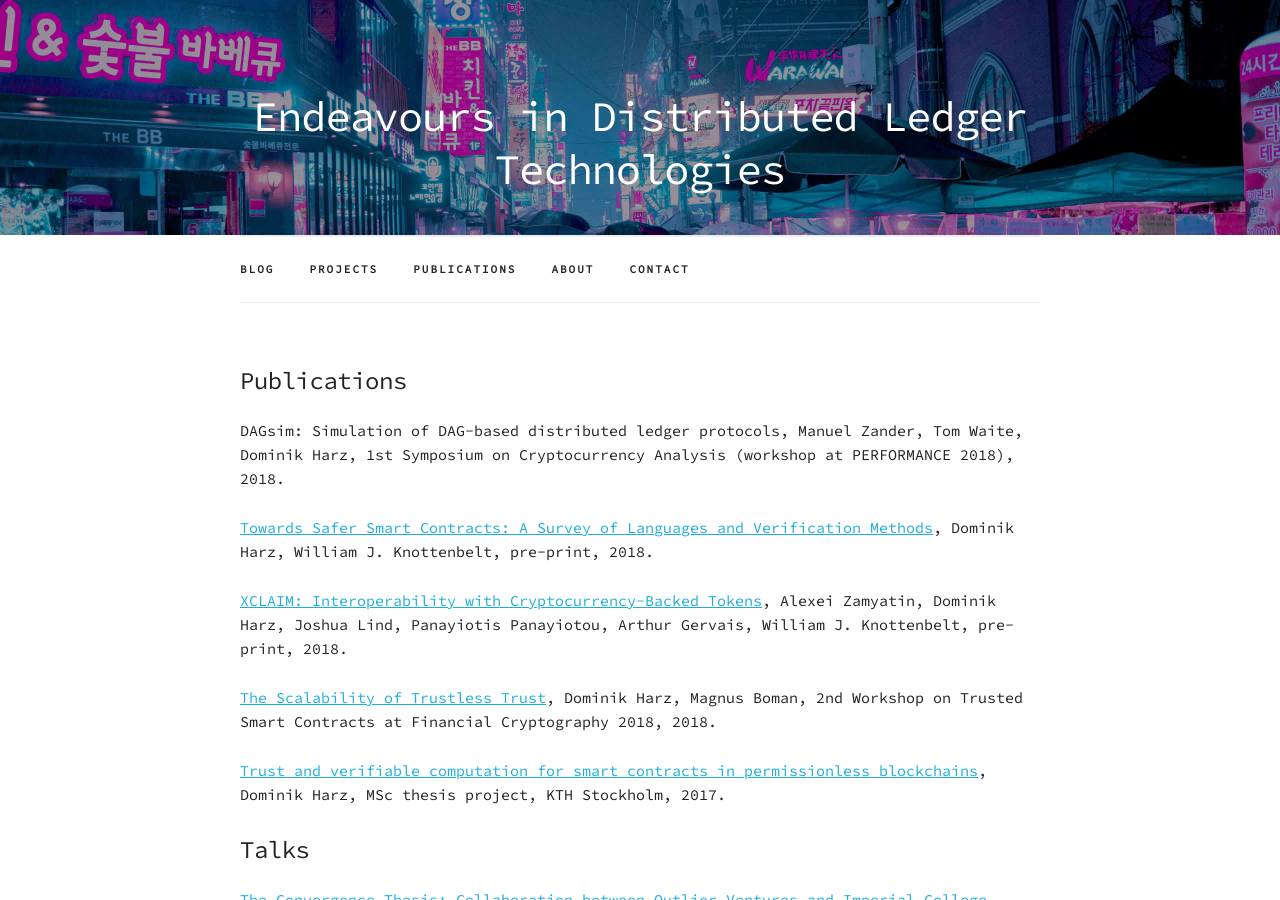
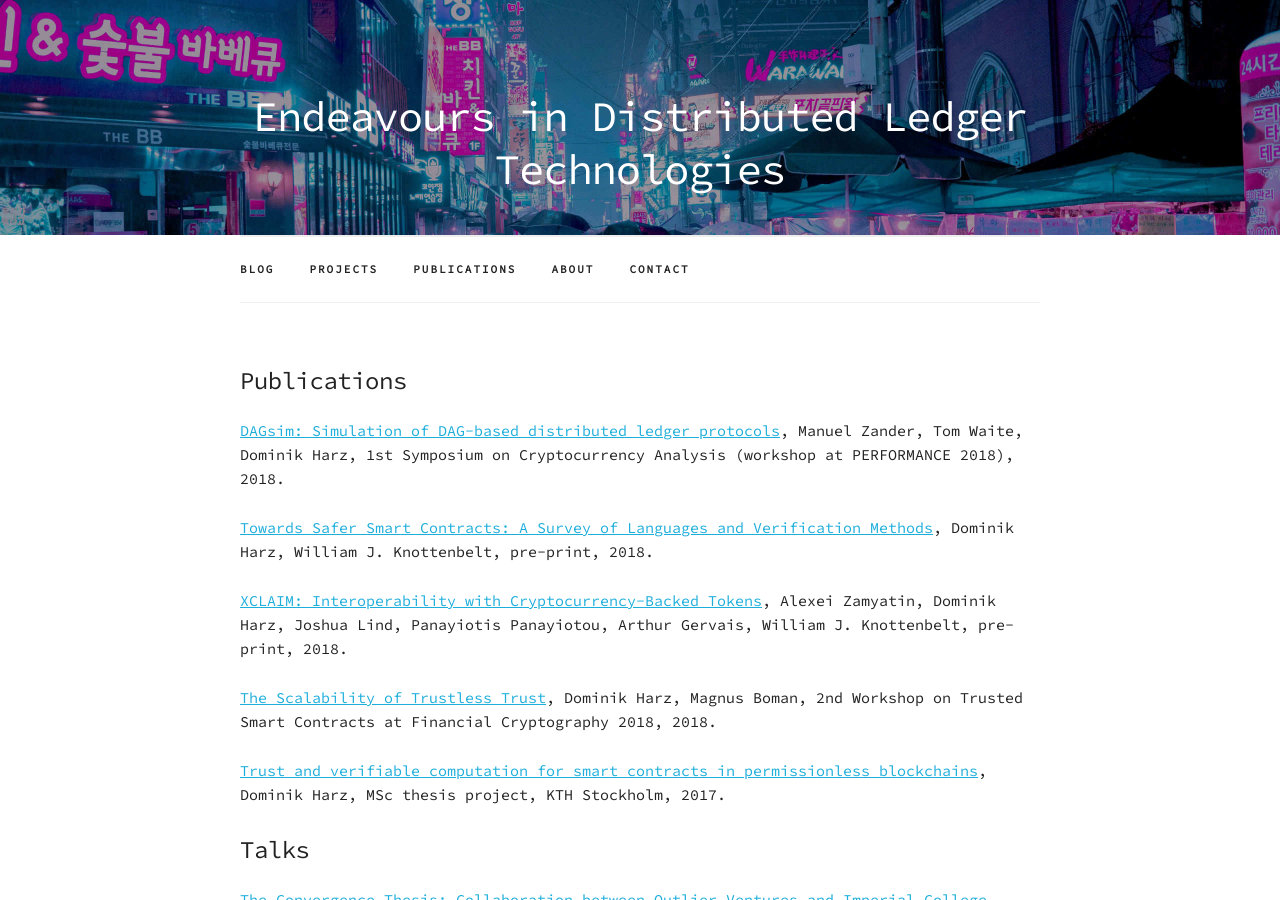
Before and after one commit to nud3l/nud3l.github.io, a Jekyll site: the page built from publications.md, in a window 1280 px wide and 900 px high. Built offline with Jekyll 4.4.1, drawn with Linux system fonts in a browser that asks for light colours; nearby versions of some CDN libraries; part of the change alters nothing that is shown.

```diff
--- a/publications.md
+++ b/publications.md
@@ -4,7 +4,7 @@ title: Publications
 ---
 
 ##### Publications
-DAGsim: Simulation of DAG-based distributed ledger protocols, Manuel Zander, Tom Waite, Dominik Harz, 1st Symposium on Cryptocurrency Analysis (workshop at PERFORMANCE 2018), 2018.
+[DAGsim: Simulation of DAG-based distributed ledger protocols](https://eprint.iacr.org/2018/1062.pdf), Manuel Zander, Tom Waite, Dominik Harz, 1st Symposium on Cryptocurrency Analysis (workshop at PERFORMANCE 2018), 2018.
 
 [Towards Safer Smart Contracts: A Survey of Languages and Verification Methods](https://arxiv.org/pdf/1809.09805.pdf), Dominik Harz, William J. Knottenbelt, pre-print, 2018.
 
```
